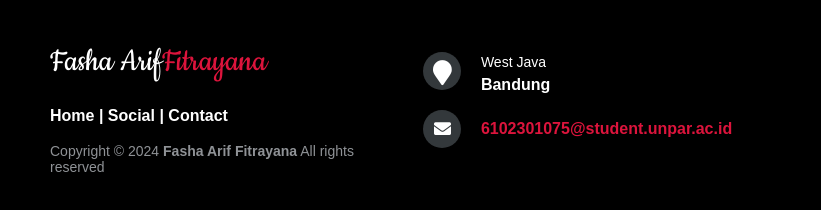
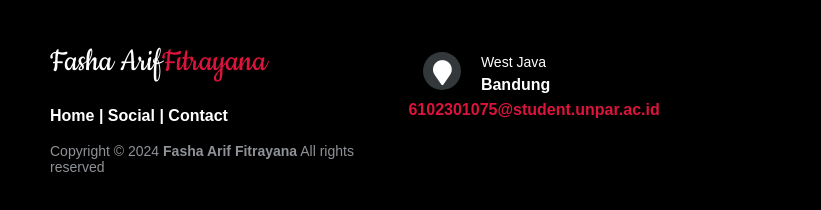
Before and after one commit to Syaarap/web, a plain HTML site: page contact.html in a window 1280 px wide. Shown: the part 712-922 px from the top of the page, 0-821 px from the left. Drawn offline with Linux system fonts and the light colour scheme; files that its build step writes are made by us from their sources.

Commit message:
Fix HTML structure and clean up code

```diff
--- a/contact.html
+++ b/contact.html
@@ -91,7 +91,6 @@
       </div>
 
       <div>
-          <i class="fa fa-envelope"></i>
           <p><a href="mailto:6102301075@student.unpar.ac.id" target="_blank">6102301075@student.unpar.ac.id</a></p>
       </div>
   </div>
```
